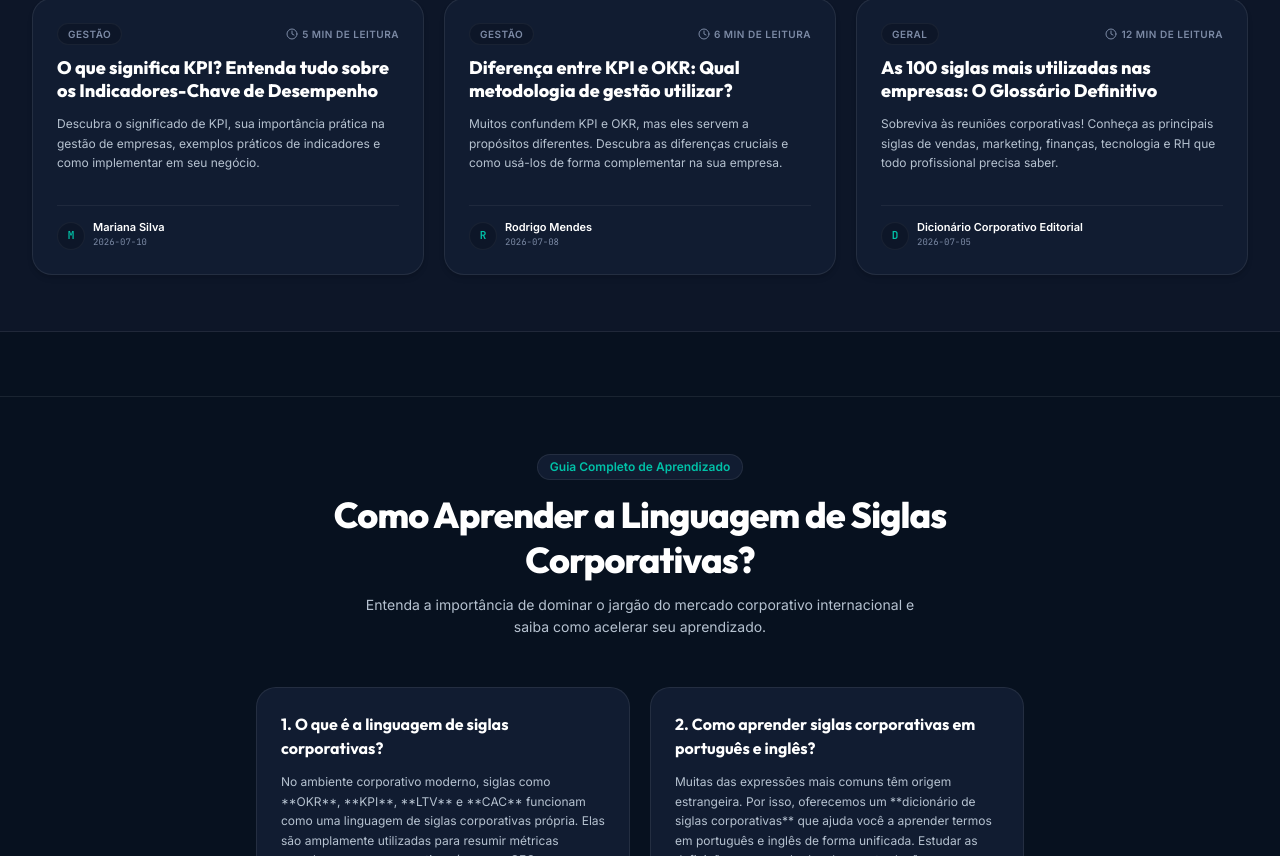
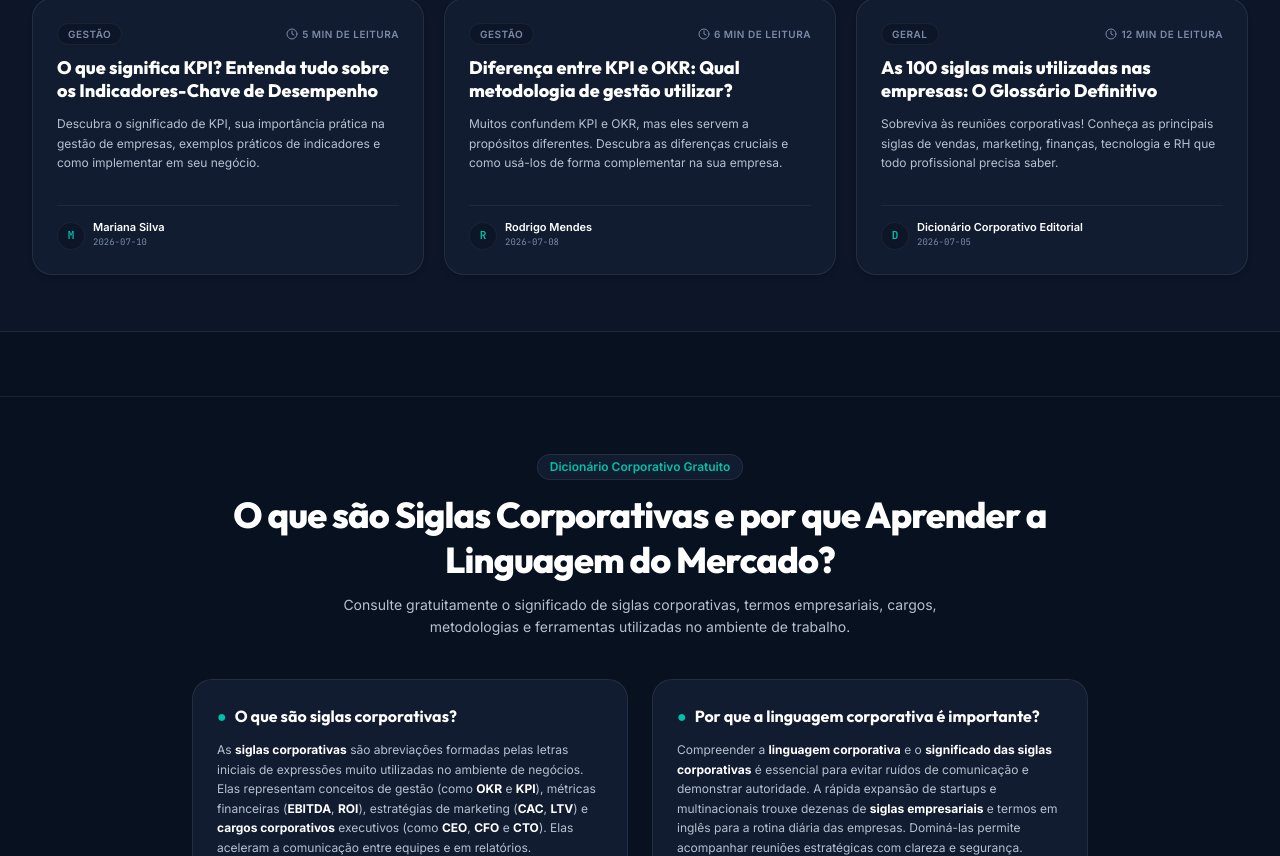
Before and after one commit to LucasRodriguesRibeiro/Siglas-Corporativas-Aprender, a React (Vite) app: page / in a window 1280 px wide. Shown: the part 1944-2800 px from the top of the page. Built offline with nearby package versions, Linux system fonts and the light colour scheme.

Commit message:
feat(seo): improve SEO and metadata consistency
Update global SEO tags, meta descriptions, and structured data to better reflect the dictionary scope. Sync document titles with the current category in the SPA and improve home page semantic content.

```diff
--- a/index.html
+++ b/index.html
@@ -1,5 +1,5 @@
 <!doctype html>
-<html lang="en">
+<html lang="pt-BR">
   <head>
     <!-- Google tag (gtag.js) -->
     <script async src="https://www.googletagmanager.com/gtag/js?id=G-4V7D568KQJ"></script>
@@ -14,9 +14,43 @@
     <meta charset="UTF-8" />
     <meta name="viewport" content="width=device-width, initial-scale=1.0" />
     <link rel="icon" type="image/svg+xml" href="/favicon.svg" />
-    <title>Siglas Corporativas: Aprender o Significado das Expressões</title>
-    <meta name="description" content="Aprenda as principais siglas corporativas do mercado. Guia completo com jargões, termos em inglês, exemplos e dicionário de siglas corporativas." />
-    <meta name="keywords" content="siglas corporativas aprender, dicionario de siglas corporativas, jargao corporativo, termos corporativos, siglas em ingles" />
+    <title>Siglas Corporativas | Dicionário Corporativo Gratuito</title>
+    <meta name="description" content="Consulte gratuitamente o significado de mais de 500 siglas corporativas, termos empresariais, cargos, metodologias e ferramentas utilizadas no mundo corporativo." />
+    <meta name="keywords" content="siglas corporativas, dicionario corporativo, dicionario corporativo gratuito, termos corporativos, glossario corporativo, cargos corporativos, linguagem corporativa, siglas empresariais, aprender siglas corporativas, significado das siglas corporativas" />
+    <meta name="robots" content="index, follow, max-image-preview:large, max-snippet:-1, max-video-preview:-1" />
+    <link rel="canonical" href="https://siglascorporativasaprender.com.br/" />
+    <!-- OpenGraph Meta Tags -->
+    <meta property="og:title" content="Siglas Corporativas | Dicionário Corporativo Gratuito" />
+    <meta property="og:description" content="Consulte gratuitamente o significado de mais de 500 siglas corporativas, termos empresariais, cargos, metodologias e ferramentas utilizadas no mundo corporativo." />
+    <meta property="og:type" content="website" />
+    <meta property="og:url" content="https://siglascorporativasaprender.com.br/" />
+    <meta property="og:locale" content="pt_BR" />
+    <meta property="og:site_name" content="Siglas Corporativas" />
+    <meta property="og:image" content="https://siglascorporativasaprender.com.br/assets/cover.png" />
+    <!-- Twitter Cards -->
+    <meta name="twitter:card" content="summary_large_image" />
+    <meta name="twitter:title" content="Siglas Corporativas | Dicionário Corporativo Gratuito" />
+    <meta name="twitter:description" content="Consulte gratuitamente o significado de mais de 500 siglas corporativas, termos empresariais, cargos, metodologias e ferramentas utilizadas no mundo corporativo." />
+    <meta name="twitter:image" content="https://siglascorporativasaprender.com.br/assets/cover.png" />
+    <!-- Structured Data JSON-LD -->
+    <script type="application/ld+json">
+    {
+      "@context": "https://schema.org",
+      "@type": "WebSite",
+      "name": "Siglas Corporativas",
+      "alternateName": ["Dicionário Corporativo Gratuito", "Dicionário de Siglas Corporativas"],
+      "url": "https://siglascorporativasaprender.com.br",
+      "description": "Consulte gratuitamente o significado de mais de 500 siglas corporativas, termos empresariais, cargos, metodologias e ferramentas utilizadas no mundo corporativo.",
+      "potentialAction": {
+        "@type": "SearchAction",
+        "target": {
+          "@type": "EntryPoint",
+          "urlTemplate": "https://siglascorporativasaprender.com.br/?search={search_term_string}"
+        },
+        "query-input": "required name=search_term_string"
+      }
+    }
+    </script>
     <script async src="https://pagead2.googlesyndication.com/pagead/js/adsbygoogle.js?client=ca-pub-7149100665310787"
      crossorigin="anonymous"></script>
   </head>
--- a/server.ts
+++ b/server.ts
@@ -470,8 +470,8 @@ Sitemap: ${baseUrl}/sitemap.xml
 function injectSEOMetadata(html: string, urlPath: string): string {
   const baseUrl = process.env.APP_URL || "https://siglascorporativasaprender.com.br";
 
-  let title = "Siglas Corporativas - O Maior Dicionário Online do Brasil | SIGLAS CORPORATIVAS";
-  let desc = "Descubra o significado das siglas corporativas mais utilizadas no mercado empresarial. Aprenda termos de marketing, financeiro, tecnologia, RH e muito mais.";
+  let title = "Siglas Corporativas | Dicionário Corporativo Gratuito";
+  let desc = "Consulte gratuitamente o significado de mais de 500 siglas corporativas, termos empresariais, cargos, metodologias e ferramentas utilizadas no mundo corporativo.";
   let canonical = `${baseUrl}${urlPath}`;
   let schemaString = "";
 
@@ -633,11 +633,16 @@ function injectSEOMetadata(html: string, urlPath: string): string {
     const portalSchema = {
       "@context": "https://schema.org",
       "@type": "WebSite",
-      "name": "SIGLAS CORPORATIVAS",
+      "name": "Siglas Corporativas",
+      "alternateName": ["Dicionário Corporativo Gratuito", "Dicionário de Siglas Corporativas"],
       "url": baseUrl,
+      "description": desc,
       "potentialAction": {
         "@type": "SearchAction",
-        "target": `${baseUrl}/?search={search_term_string}`,
+        "target": {
+          "@type": "EntryPoint",
+          "urlTemplate": `${baseUrl}/?search={search_term_string}`
+        },
         "query-input": "required name=search_term_string"
       }
     };
@@ -646,27 +651,46 @@ function injectSEOMetadata(html: string, urlPath: string): string {
 
   // Replace default elements in template index.html
   let processed = html;
-  processed = processed.replace("<title>My Google AI Studio App</title>", `<title>${title}</title>`);
 
-  const seoHeadContent = `
-    <meta name="description" content="${desc}" />
-    <link rel="canonical" href="${canonical}" />
-    <!-- OpenGraph Meta Tags -->
-    <meta property="og:title" content="${title}" />
-    <meta property="og:description" content="${desc}" />
-    <meta property="og:type" content="website" />
-    <meta property="og:url" content="${canonical}" />
-    <meta property="og:image" content="${baseUrl}/assets/cover.png" />
-    <!-- Twitter Cards -->
-    <meta name="twitter:card" content="summary_large_image" />
-    <meta name="twitter:title" content="${title}" />
-    <meta name="twitter:description" content="${desc}" />
-    <meta name="twitter:image" content="${baseUrl}/assets/cover.png" />
-    <!-- Structured Data -->
-    ${schemaString}
-  `;
+  if (/<title>.*?<\/title>/i.test(processed)) {
+    processed = processed.replace(/<title>.*?<\/title>/i, `<title>${title}</title>`);
+  } else {
+    processed = processed.replace("</head>", `<title>${title}</title></head>`);
+  }
 
-  return processed.replace("</head>", `${seoHeadContent}</head>`);
+  if (/<meta\s+name=["']description["']\s+content=["'].*?["']\s*\/?>/i.test(processed)) {
+    processed = processed.replace(/<meta\s+name=["']description["']\s+content=["'].*?["']\s*\/?>/i, `<meta name="description" content="${desc}" />`);
+  }
+
+  if (/<link\s+rel=["']canonical["']\s+href=["'].*?["']\s*\/?>/i.test(processed)) {
+    processed = processed.replace(/<link\s+rel=["']canonical["']\s+href=["'].*?["']\s*\/?>/i, `<link rel="canonical" href="${canonical}" />`);
+  }
+
+  if (/<meta\s+property=["']og:title["']\s+content=["'].*?["']\s*\/?>/i.test(processed)) {
+    processed = processed.replace(/<meta\s+property=["']og:title["']\s+content=["'].*?["']\s*\/?>/i, `<meta property="og:title" content="${title}" />`);
+  }
+
+  if (/<meta\s+property=["']og:description["']\s+content=["'].*?["']\s*\/?>/i.test(processed)) {
+    processed = processed.replace(/<meta\s+property=["']og:description["']\s+content=["'].*?["']\s*\/?>/i, `<meta property="og:description" content="${desc}" />`);
+  }
+
+  if (/<meta\s+property=["']og:url["']\s+content=["'].*?["']\s*\/?>/i.test(processed)) {
+    processed = processed.replace(/<meta\s+property=["']og:url["']\s+content=["'].*?["']\s*\/?>/i, `<meta property="og:url" content="${canonical}" />`);
+  }
+
+  if (/<meta\s+name=["']twitter:title["']\s+content=["'].*?["']\s*\/?>/i.test(processed)) {
+    processed = processed.replace(/<meta\s+name=["']twitter:title["']\s+content=["'].*?["']\s*\/?>/i, `<meta name="twitter:title" content="${title}" />`);
+  }
+
+  if (/<meta\s+name=["']twitter:description["']\s+content=["'].*?["']\s*\/?>/i.test(processed)) {
+    processed = processed.replace(/<meta\s+name=["']twitter:description["']\s+content=["'].*?["']\s*\/?>/i, `<meta name="twitter:description" content="${desc}" />`);
+  }
+
+  if (schemaString) {
+    processed = processed.replace("</head>", `${schemaString}\n</head>`);
+  }
+
+  return processed;
 }
 
 // ----------------------------------------------------
--- a/src/App.tsx
+++ b/src/App.tsx
@@ -131,13 +131,15 @@ export default function App() {
     "Todas": "/"
   };
 
-  // Sync selectedCategory with the URL path
+  // Sync selectedCategory and document.title with the URL path
   useEffect(() => {
     const matchedCategory = PATH_TO_CATEGORY[path];
     if (matchedCategory) {
       setSelectedCategory(matchedCategory);
+      document.title = `Siglas Corporativas de ${matchedCategory} - Dicionário Gratuito`;
     } else if (path === "/") {
       setSelectedCategory("Todas");
+      document.title = "Siglas Corporativas | Dicionário Corporativo Gratuito";
     }
   }, [path]);
 
--- a/src/views/HomeView.tsx
+++ b/src/views/HomeView.tsx
@@ -266,7 +266,7 @@ export default function HomeView({
               Siglas Corporativas
             </h1>
             <p className="text-base sm:text-lg text-[#B6C2D0] font-medium max-w-3xl mx-auto leading-relaxed mt-6 sm:mt-8">
-              Aprenda rapidamente o significado das principais siglas utilizadas por empresas, profissionais e estudantes.
+              Consulte gratuitamente o significado de siglas corporativas, termos empresariais, cargos, metodologias e ferramentas utilizadas no mercado de trabalho.
             </p>
           </div>
 
@@ -643,46 +643,79 @@ export default function HomeView({
         </section>
       )}
 
-      {/* 4. Semantic SEO Learning Guide Section */}
+      {/* 4. Semantic SEO Content Section */}
       <section className="px-5 min-[360px]:px-6 md:px-8 xl:px-8 max-w-[1280px] mx-auto w-full py-14 border-t border-white/[0.08] transition-all mt-12 sm:mt-16">
-        <div className="max-w-3xl mx-auto space-y-12">
+        <div className="max-w-4xl mx-auto space-y-10">
           <div className="text-center space-y-3">
             <span className="inline-flex items-center px-3 py-1 rounded-full text-xs font-semibold bg-[#111C31] border border-white/[0.08] text-[#00C2A8]">
-              Guia Completo de Aprendizado
+              Dicionário Corporativo Gratuito
             </span>
             <h2 className="font-display font-extrabold text-2xl sm:text-4xl text-white tracking-tight leading-tight">
-              Como Aprender a Linguagem de Siglas Corporativas?
+              O que são Siglas Corporativas e por que Aprender a Linguagem do Mercado?
             </h2>
-            <p className="text-sm text-[#B6C2D0] max-w-xl mx-auto mt-2 leading-relaxed">
-              Entenda a importância de dominar o jargão do mercado corporativo internacional e saiba como acelerar seu aprendizado.
+            <p className="text-sm text-[#B6C2D0] max-w-2xl mx-auto mt-2 leading-relaxed">
+              Consulte gratuitamente o significado de siglas corporativas, termos empresariais, cargos, metodologias e ferramentas utilizadas no ambiente de trabalho.
             </p>
           </div>
 
-          <div className="grid grid-cols-1 md:grid-cols-2 gap-5 mt-6">
+          <div className="grid grid-cols-1 md:grid-cols-2 gap-6">
             <div className="p-6 bg-[#111C31] border border-white/[0.08] rounded-[20px] hover:bg-[#162540] transition-all duration-250 space-y-3">
-              <h3 className="font-display font-bold text-base text-white">
-                1. O que é a linguagem de siglas corporativas?
+              <h3 className="font-display font-bold text-base text-white flex items-center space-x-2">
+                <span className="text-[#00C2A8]">●</span>
+                <span>O que são siglas corporativas?</span>
               </h3>
               <p className="text-xs text-[#B6C2D0] leading-relaxed">
-                No ambiente corporativo moderno, siglas como **OKR**, **KPI**, **LTV** e **CAC** funcionam como uma linguagem de siglas corporativas própria. Elas são amplamente utilizadas para resumir métricas complexas, cargos executivos (como **CEO**, **CFO**) e metodologias de gestão rápida de processos. Aprender esses termos é fundamental para compreender apresentações de negócios, relatórios financeiros e e-mails de liderança.
+                As <strong className="text-white">siglas corporativas</strong> são abreviações formadas pelas letras iniciais de expressões muito utilizadas no ambiente de negócios. Elas representam conceitos de gestão (como <strong className="text-white">OKR</strong> e <strong className="text-white">KPI</strong>), métricas financeiras (<strong className="text-white">EBITDA</strong>, <strong className="text-white">ROI</strong>), estratégias de marketing (<strong className="text-white">CAC</strong>, <strong className="text-white">LTV</strong>) e <strong className="text-white">cargos corporativos</strong> executivos (como <strong className="text-white">CEO</strong>, <strong className="text-white">CFO</strong> e <strong className="text-white">CTO</strong>). Elas aceleram a comunicação entre equipes e em relatórios.
               </p>
             </div>
 
             <div className="p-6 bg-[#111C31] border border-white/[0.08] rounded-[20px] hover:bg-[#162540] transition-all duration-250 space-y-3">
-              <h3 className="font-display font-bold text-base text-white">
-                2. Como aprender siglas corporativas em português e inglês?
+              <h3 className="font-display font-bold text-base text-white flex items-center space-x-2">
+                <span className="text-[#00C2A8]">●</span>
+                <span>Por que a linguagem corporativa é importante?</span>
               </h3>
               <p className="text-xs text-[#B6C2D0] leading-relaxed">
-                Muitas das expressões mais comuns têm origem estrangeira. Por isso, oferecemos um **dicionário de siglas corporativas** que ajuda você a aprender termos em português e inglês de forma unificada. Estudar as definições acompanhadas de suas traduções e equivalentes diretos no Brasil permite que você se sinta seguro tanto em reuniões locais quanto em negociações com multinacionais estrangeiras.
+                Compreender a <strong className="text-white">linguagem corporativa</strong> e o <strong className="text-white">significado das siglas corporativas</strong> é essencial para evitar ruídos de comunicação e demonstrar autoridade. A rápida expansão de startups e multinacionais trouxe dezenas de <strong className="text-white">siglas empresariais</strong> e termos em inglês para a rotina diária das empresas. Dominá-las permite acompanhar reuniões estratégicas com clareza e segurança.
               </p>
             </div>
 
             <div className="p-6 bg-[#111C31] border border-white/[0.08] rounded-[20px] hover:bg-[#162540] transition-all duration-250 space-y-3">
-              <h3 className="font-display font-bold text-base text-white">
-                3. Por que usar um dicionário corporativo para aprender?
+              <h3 className="font-display font-bold text-base text-white flex items-center space-x-2">
+                <span className="text-[#00C2A8]">●</span>
+                <span>Como utilizar as siglas no dia a dia do trabalho?</span>
               </h3>
               <p className="text-xs text-[#B6C2D0] leading-relaxed">
-                Em vez de pesquisar termos isoladamente no Google, um dicionário de siglas corporativas focado centraliza o conhecimento técnico. Nosso portal é estruturado por categorias como *Financeiro, Marketing, Tecnologia e Logística*, facilitando a memorização progressiva dos jargões mais usados em cada departamento específico.
+                Para aplicar o aprendizado, utilize as siglas no contexto correto ao elaborar e-mails, relatórios executivos e apresentações de resultados. Saber o momento exato de empregar jargões como <strong className="text-white">B2B</strong>, <strong className="text-white">SLA</strong> ou <strong className="text-white">CRM</strong> transmite alto grau de profissionalismo e alinhamento com os objetivos da organização.
+              </p>
+            </div>
+
+            <div className="p-6 bg-[#111C31] border border-white/[0.08] rounded-[20px] hover:bg-[#162540] transition-all duration-250 space-y-3">
+              <h3 className="font-display font-bold text-base text-white flex items-center space-x-2">
+                <span className="text-[#00C2A8]">●</span>
+                <span>Diferença entre siglas e termos corporativos</span>
+              </h3>
+              <p className="text-xs text-[#B6C2D0] leading-relaxed">
+                Enquanto as <strong className="text-white">siglas corporativas</strong> são abreviações formadas por letras iniciais (ex: <em className="text-white">CLT, DRE, API</em>), os <strong className="text-white">termos corporativos</strong> são palavras ou expressões inteiras, muitas vezes importadas do inglês (ex: <em className="text-white">Pitch, Feedback, Social Selling, Merchandising, Mindset</em>). Nosso portal combina ambos em um único lugar.
+              </p>
+            </div>
+
+            <div className="p-6 bg-[#111C31] border border-white/[0.08] rounded-[20px] hover:bg-[#162540] transition-all duration-250 space-y-3">
+              <h3 className="font-display font-bold text-base text-white flex items-center space-x-2">
+                <span className="text-[#00C2A8]">●</span>
+                <span>Como o portal ajuda profissionais e estudantes?</span>
+              </h3>
+              <p className="text-xs text-[#B6C2D0] leading-relaxed">
+                Nosso <strong className="text-white">dicionário corporativo gratuito</strong> serve como fonte confiável para quem deseja <strong className="text-white">aprender siglas corporativas</strong> de forma rápida. Seja para se preparar para entrevistas de emprego, entender tarefas da faculdade ou comunicar-se com eficiência no trabalho, o portal oferece explicações detalhadas, pronúncia e exemplos de aplicação prática.
+              </p>
+            </div>
+
+            <div className="p-6 bg-[#111C31] border border-white/[0.08] rounded-[20px] hover:bg-[#162540] transition-all duration-250 space-y-3">
+              <h3 className="font-display font-bold text-base text-white flex items-center space-x-2">
+                <span className="text-[#00C2A8]">●</span>
+                <span>Benefícios de utilizar um glossário corporativo gratuito</span>
+              </h3>
+              <p className="text-xs text-[#B6C2D0] leading-relaxed">
+                Consultar um <strong className="text-white">glossário corporativo</strong> organizado por categorias economiza tempo e garante precisão técnica. Em vez de buscas dispersas no Google, você tem acesso a um <strong className="text-white">dicionário corporativo</strong> atualizado e completo para consultar sempre que se deparar com uma nova sigla ou expressão empresarial.
               </p>
             </div>
           </div>
```
